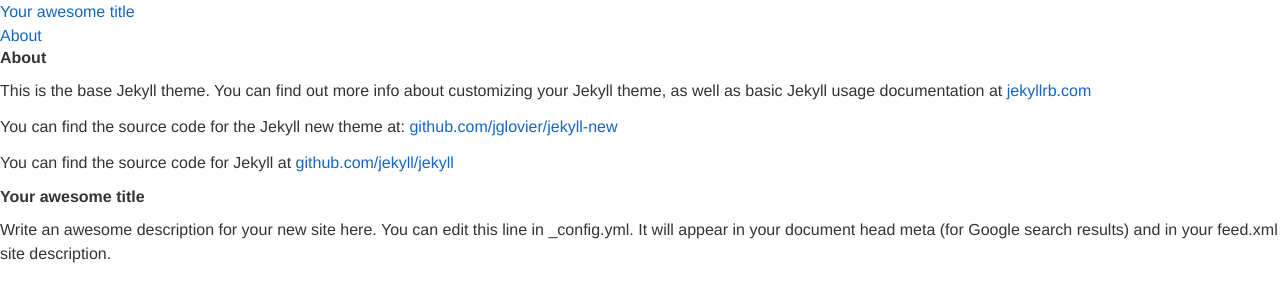
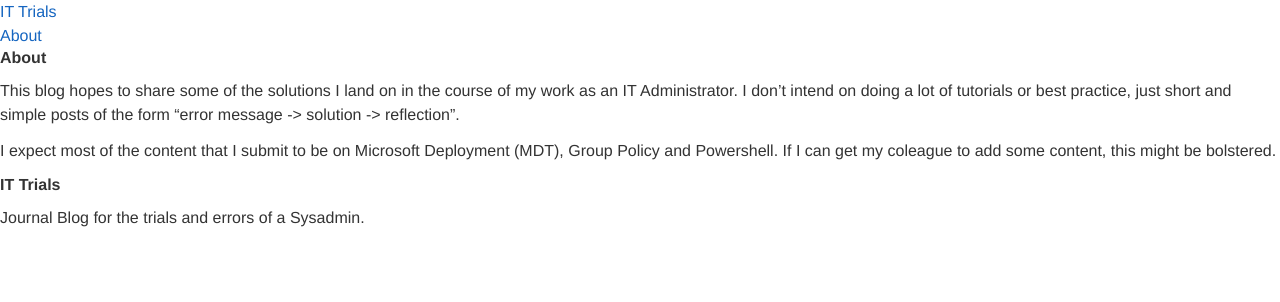
Before and after one commit to IT-trials/IT-trials.github.io, a Jekyll site: the page built from about.md, in a window 1280 px wide. Shown: the top 302 px of the page. Built offline with Jekyll 4.4.1, drawn with Linux system fonts in a browser that asks for light colours.

Commit message:
remove generic content and start to write new blog

```diff
--- a/_config.yml
+++ b/_config.yml
@@ -1,14 +1,11 @@
 # Site settings
-title: Your awesome title
+title: IT Trials
 email: your-email@domain.com
 description: > # this means to ignore newlines until "baseurl:"
-  Write an awesome description for your new site here. You can edit this
-  line in _config.yml. It will appear in your document head meta (for
-  Google search results) and in your feed.xml site description.
+  Journal Blog for the trials and errors of a Sysadmin.
 baseurl: "" # the subpath of your site, e.g. /blog/
-url: "http://yourdomain.com" # the base hostname & protocol for your site
-twitter_username: jekyllrb
-github_username:  jekyllrb
+url: "https://it-trials.github.io" # the base hostname & protocol for your site
+github_username:  it-trials
 
 permalink: /:categories/:title.html #simplify url structure
 
--- a/about.md
+++ b/about.md
@@ -3,9 +3,6 @@ layout: page
 title: About
 permalink: /about/
 ---
+This blog hopes to share some of the solutions I land on in the course of my work as an IT Administrator.  I don't intend on doing a lot of tutorials or best practice, just short and simple posts of the form "error message -> solution -> reflection".
 
-This is the base Jekyll theme. You can find out more info about customizing your Jekyll theme, as well as basic Jekyll usage documentation at [jekyllrb.com](http://jekyllrb.com/)
-
-You can find the source code for the Jekyll new theme at: [github.com/jglovier/jekyll-new](https://github.com/jglovier/jekyll-new)
-
-You can find the source code for Jekyll at [github.com/jekyll/jekyll](https://github.com/jekyll/jekyll)
+I expect most of the content that I submit to be on Microsoft Deployment (MDT), Group Policy and Powershell.  If I can get my coleague to add some content, this might be bolstered.
```
Also changed, not shown: _posts/2016-01-29-welcome-to-jekyll.markdown (deleted, +0 -25 lines), README.md.
